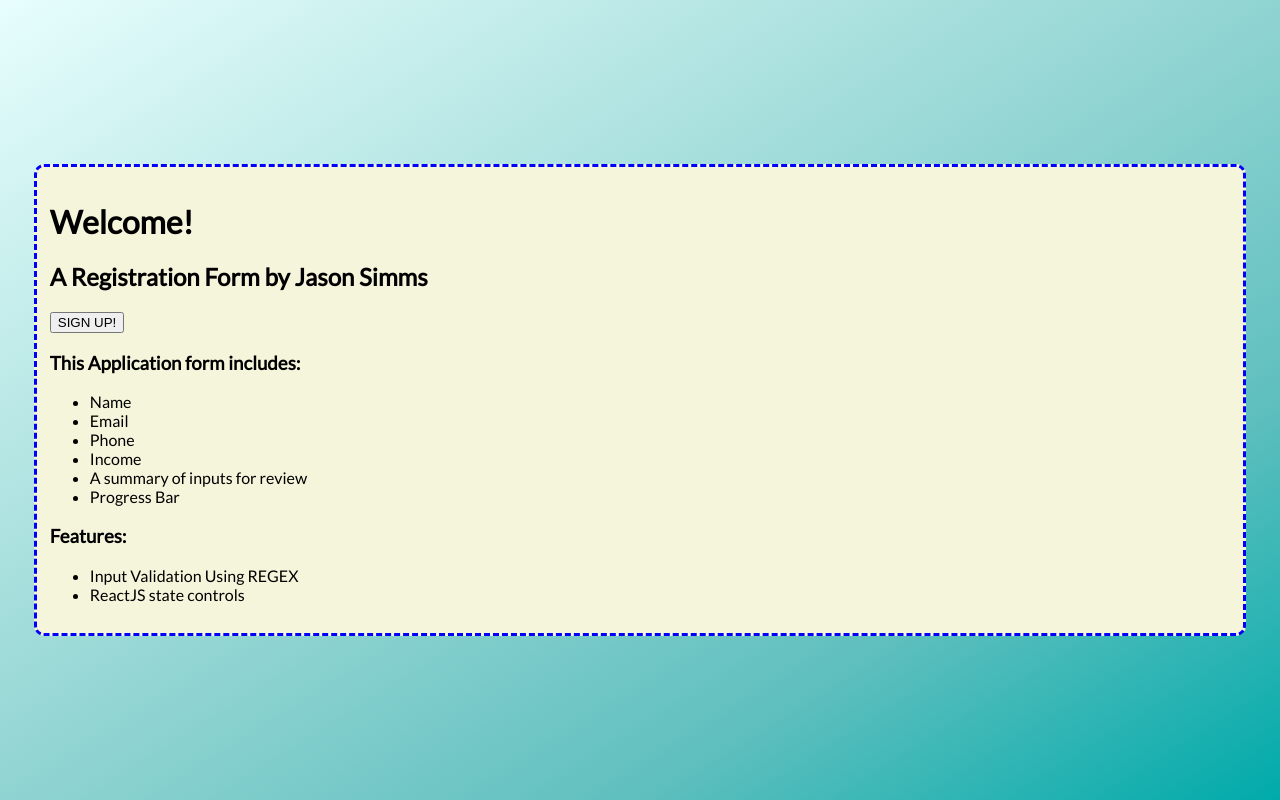
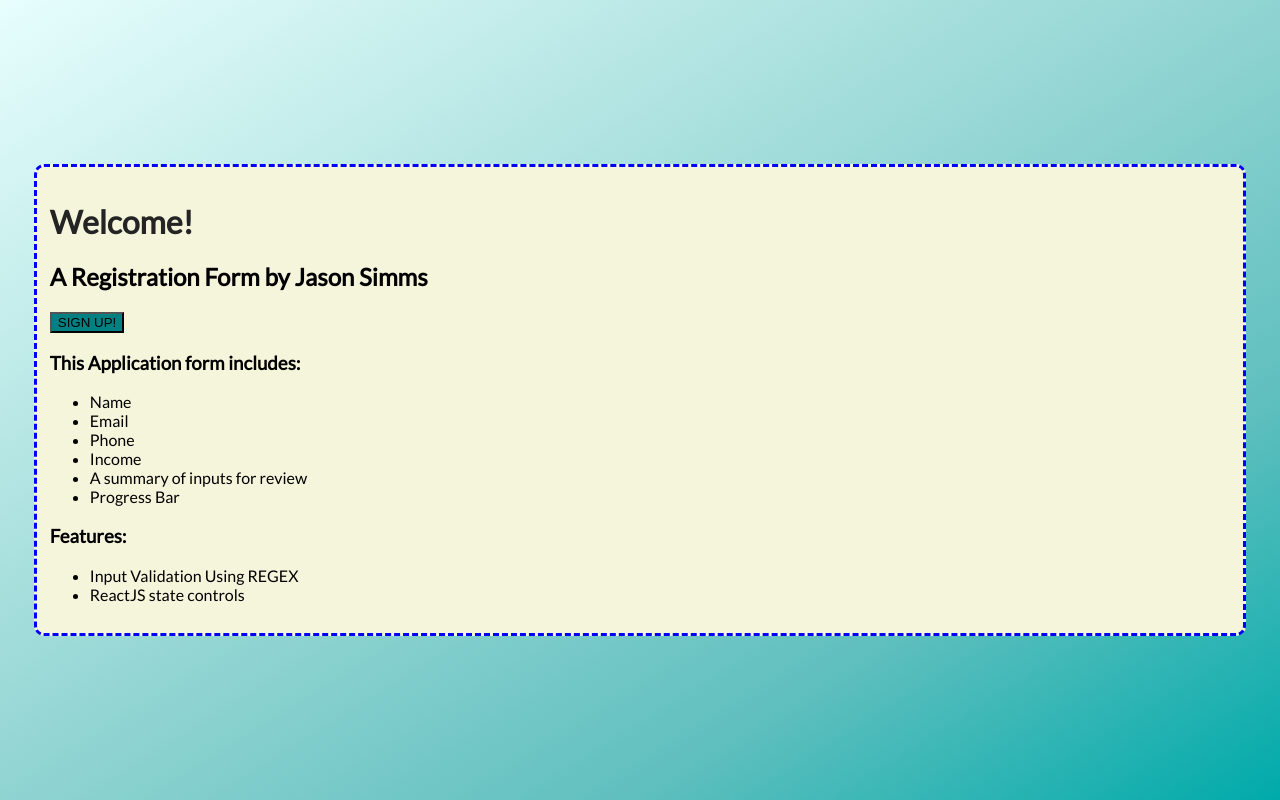
Before and after one commit to JasonSimms/challenge-signup-multipage, a React (Create React App) app: page / in a window 1280 px wide. Built offline with nearby package versions, Linux system fonts and the light colour scheme; the HTML template or start-up script is replaced by a standard one.

Commit message:
Debug: Name form accurately displays both names on Back navigation

```diff
--- a/src/App.js
+++ b/src/App.js
@@ -41,7 +41,8 @@ class App extends Component {
     // Array of Components to support conditional rendering based on this.state.step.
     const displayedFormARR = [
       <Name
-        target={this.state.name}
+        target2={this.state.nameLast}
+        target={this.state.nameFirst}
         handleInputChange={this._handleInputChange}
         error={this.state.error}
       />,
--- a/src/components/Name.jsx
+++ b/src/components/Name.jsx
@@ -19,7 +19,7 @@ class Name extends Component {
 
         <input
           type="name"
-          value={this.props.target}
+          value={this.props.target2}
           onChange={evt =>
             this.props.handleInputChange("nameLast", evt.target.value)
           }
--- a/src/index.css
+++ b/src/index.css
@@ -46,6 +46,20 @@ code {
   border: 3px blue dashed;
 }
 
+h1{
+  color: hsl(0,0%,14%);
+  font-weight: 700;
+}
+
+p{
+  color: hsl(0,0%,29%);
+  font-weight: 450;
+}
+
+button{
+  background-color: teal;
+}
+
 /* On screens that are 992px or less, set the background color to blue */
 @media screen and (max-width: 992px) {
   body {
```
